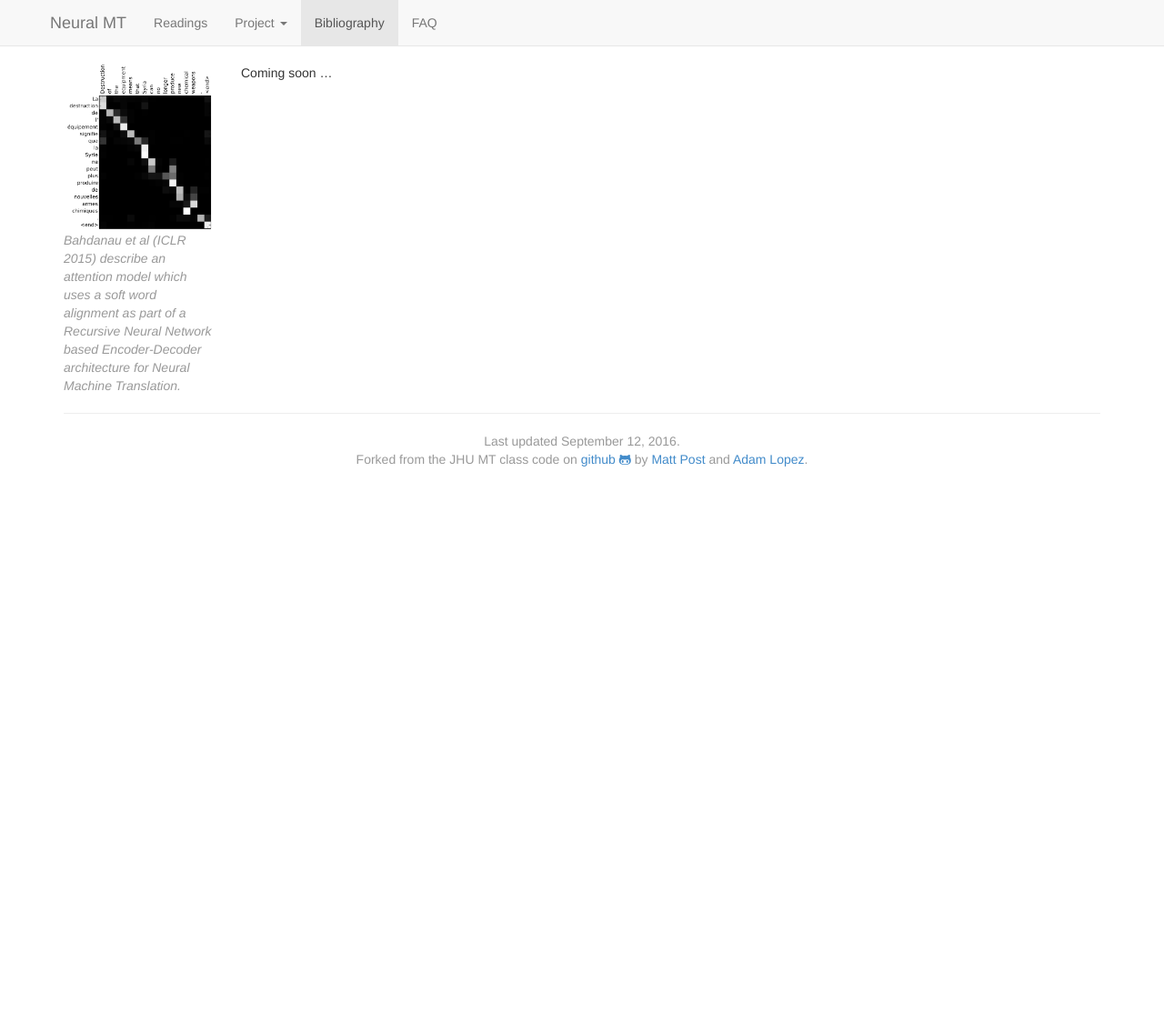
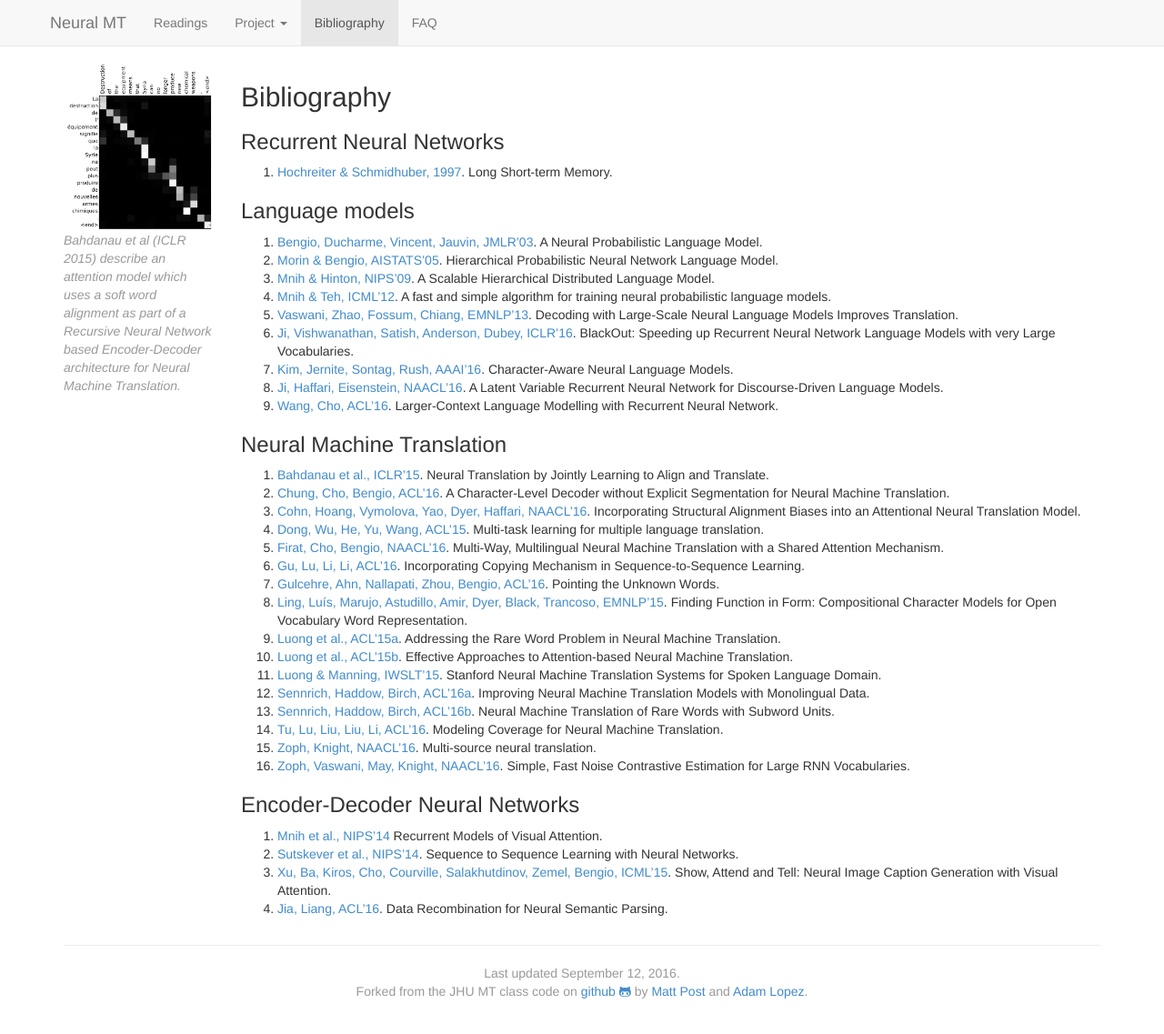
Before and after one commit to anoopsarkar/neuralmt-class, a Jekyll site: the page built from bibliography.md, in a window 1280 px wide and 1140 px high. Shown: the top 1137 px of the window at 91% size. Built offline with Jekyll 4.4.1, drawn with Linux system fonts in a browser that asks for light colours; nearby versions of some CDN libraries.

Commit message:
bibliography added

```diff
--- a/bibliography.md
+++ b/bibliography.md
@@ -7,4 +7,46 @@ title: Bibliography
 active_tab: bib
 ---
 
-Coming soon ...
+## Bibliography
+
+### Recurrent Neural Networks
+
+1. [Hochreiter & Schmidhuber, 1997](http://deeplearning.cs.cmu.edu/pdfs/Hochreiter97_lstm.pdf). Long Short-term Memory.
+
+### Language models
+
+1. [Bengio, Ducharme, Vincent, Jauvin, JMLR'03](http://www.jmlr.org/papers/v3/bengio03a.html). A Neural Probabilistic Language Model.
+1. [Morin & Bengio, AISTATS'05](http://www.iro.umontreal.ca/~lisa/pointeurs/hierarchical-nnlm-aistats05.pdf). Hierarchical Probabilistic Neural Network Language Model.
+1. [Mnih & Hinton, NIPS'09](http://www.cs.toronto.edu/~amnih/papers/hlbl_final.pdf). A Scalable Hierarchical Distributed Language Model.
+1. [Mnih & Teh, ICML'12](http://www.cs.toronto.edu/~amnih/papers/ncelm.pdf). A fast and simple algorithm for training neural probabilistic language models.
+1. [Vaswani, Zhao, Fossum, Chiang, EMNLP'13](http://www.isi.edu/~avaswani/NCE-NPLM.pdf). Decoding with Large-Scale Neural Language Models Improves Translation.
+1. [Ji, Vishwanathan, Satish, Anderson, Dubey, ICLR'16](http://arxiv.org/pdf/1511.06909.pdf). BlackOut: Speeding up Recurrent Neural Network Language Models with very Large Vocabularies.
+1. [Kim, Jernite, Sontag, Rush, AAAI'16](http://arxiv.org/pdf/1508.06615.pdf). Character-Aware Neural Language Models.
+1. [Ji, Haffari, Eisenstein, NAACL'16](http://arxiv.org/pdf/1603.01913.pdf). A Latent Variable Recurrent Neural Network for Discourse-Driven Language Models.
+1. [Wang, Cho, ACL'16](http://aclweb.org/anthology/P/P16/P16-1125.pdf). Larger-Context Language Modelling with Recurrent Neural Network.
+
+### Neural Machine Translation
+
+1. [Bahdanau et al., ICLR'15](http://arxiv.org/pdf/1409.0473.pdf). Neural Translation by Jointly Learning to Align and Translate.
+1. [Chung, Cho, Bengio, ACL'16](http://arxiv.org/pdf/1603.06147.pdf). A Character-Level Decoder without Explicit Segmentation for Neural Machine Translation.
+1. [Cohn, Hoang, Vymolova, Yao, Dyer, Haffari, NAACL'16](http://arxiv.org/pdf/1601.01085.pdf). Incorporating Structural Alignment Biases into an Attentional Neural Translation Model.
+1. [Dong, Wu, He, Yu, Wang, ACL'15](http://www.aclweb.org/anthology/P15-1166). Multi-task learning for multiple language translation.
+1. [Firat, Cho, Bengio, NAACL'16](http://arxiv.org/pdf/1601.01073.pdf). Multi-Way, Multilingual Neural Machine Translation with a Shared Attention Mechanism.
+1. [Gu, Lu, Li, Li, ACL'16](http://arxiv.org/pdf/1603.06393.pdf). Incorporating Copying Mechanism in Sequence-to-Sequence Learning.
+1. [Gulcehre, Ahn, Nallapati, Zhou, Bengio, ACL'16](http://arxiv.org/pdf/1603.08148.pdf). Pointing the Unknown Words.
+1. [Ling, Luís, Marujo, Astudillo, Amir, Dyer, Black, Trancoso, EMNLP'15](http://arxiv.org/pdf/1508.02096.pdf). Finding Function in Form: Compositional Character Models for Open Vocabulary Word Representation.
+1. [Luong et al., ACL'15a](http://www.aclweb.org/anthology/P15-1002). Addressing the Rare Word Problem in Neural Machine Translation.
+1. [Luong et al., ACL'15b](http://aclweb.org/anthology/D/D15/D15-1166.pdf). Effective Approaches to Attention-based Neural Machine Translation.
+1. [Luong & Manning, IWSLT'15](http://nlp.stanford.edu/pubs/luong-manning-iwslt15.pdf). Stanford Neural Machine Translation Systems for Spoken Language Domain.
+1. [Sennrich, Haddow, Birch, ACL'16a](http://arxiv.org/pdf/1511.06709.pdf). Improving Neural Machine Translation Models with Monolingual Data.
+1. [Sennrich, Haddow, Birch, ACL'16b](http://arxiv.org/pdf/1508.07909.pdf). Neural Machine Translation of Rare Words with Subword Units.
+1. [Tu, Lu, Liu, Liu, Li, ACL'16](http://arxiv.org/pdf/1601.04811.pdf). Modeling Coverage for Neural Machine Translation.
+1. [Zoph, Knight, NAACL'16](http://www.isi.edu/natural-language/mt/multi-source-neural.pdf). Multi-source neural translation.
+1. [Zoph, Vaswani, May, Knight, NAACL'16](http://www.isi.edu/natural-language/mt/simple-fast-noise.pdf). Simple, Fast Noise Contrastive Estimation for Large RNN Vocabularies.
+
+### Encoder-Decoder Neural Networks
+
+1. [Mnih et al., NIPS'14](http://papers.nips.cc/paper/5542-recurrent-models-of-visual-attention.pdf) Recurrent Models of Visual Attention.
+1. [Sutskever et al., NIPS'14](http://papers.nips.cc/paper/5346-sequence-to-sequence-learning-with-neural-networks.pdf). Sequence to Sequence Learning with Neural Networks.
+1. [Xu, Ba, Kiros, Cho, Courville, Salakhutdinov, Zemel, Bengio, ICML'15](http://jmlr.org/proceedings/papers/v37/xuc15.pdf). Show, Attend and Tell: Neural Image Caption Generation with Visual Attention.
+1. [Jia, Liang, ACL'16](http://arxiv.org/pdf/1606.03622.pdf). Data Recombination for Neural Semantic Parsing.
```
Also changed, not shown: _data/syllabus.yaml (+19 -6 lines), index.md (+3 -0 lines), 3 other files.
